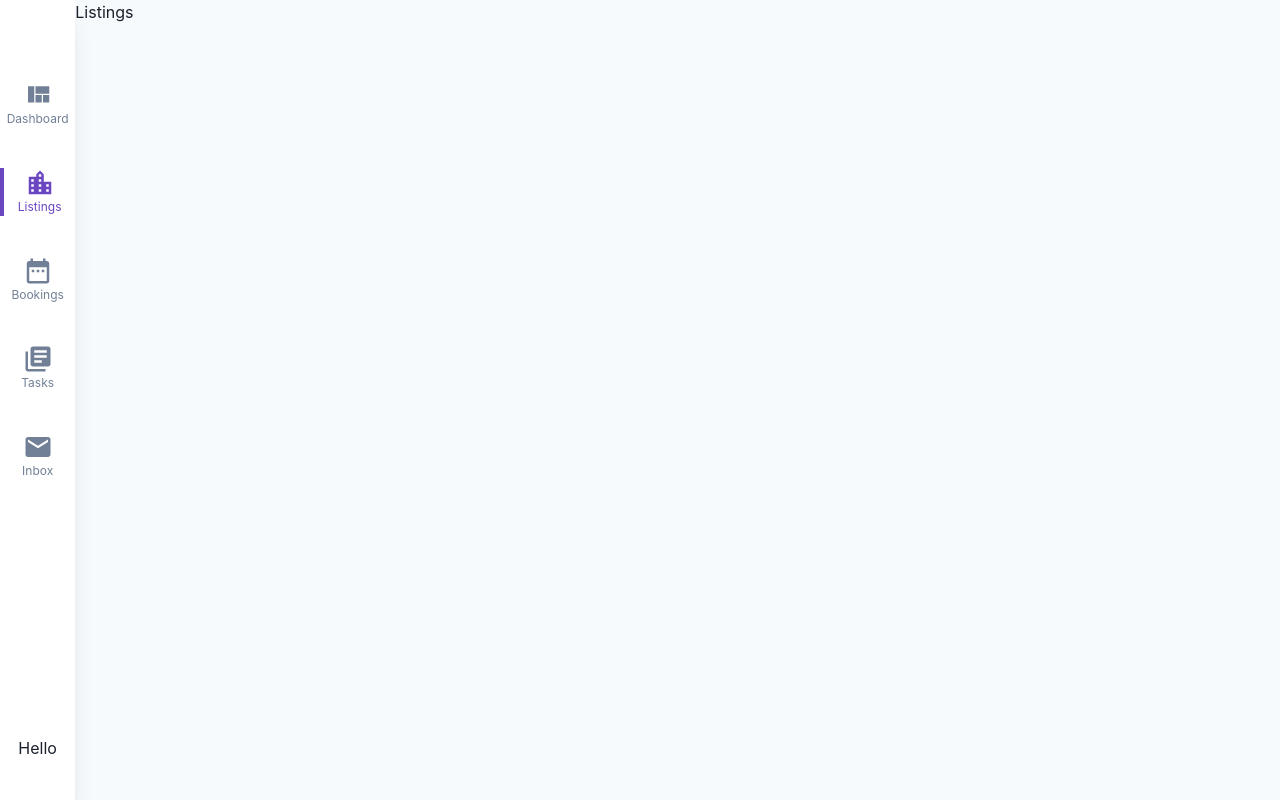
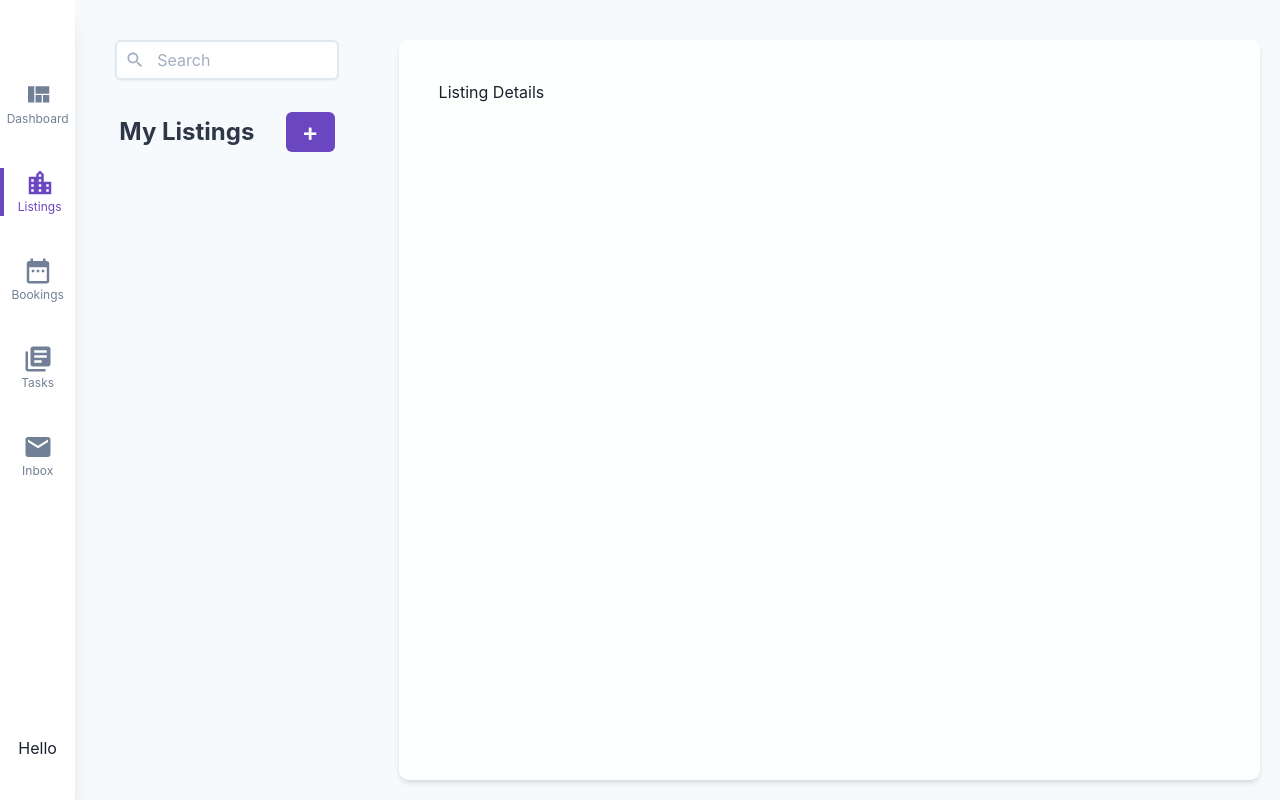
Before and after one commit to ifindev/property-listing-renting, a React (Create React App) app: page / in a window 1280 px wide. Built offline with nearby package versions, Linux system fonts and the light colour scheme.

Commit message:
Add SearchField component in Listings

```diff
--- a/src/pages/HostMainPage.jsx
+++ b/src/pages/HostMainPage.jsx
@@ -3,19 +3,18 @@ import { Flex } from '@chakra-ui/react';
 import { SideNavbar } from '../components';
 import Listings from './Listings';
 
-const UserDashboard = () => {
+const HostMainPage = () => {
   const [selectedMenu, setSelectedMenu] = useState('Listings');
   const menus = ['Dashboard', 'Listings', 'Bookings', 'Tasks', 'Inbox'];
   return (
     <div>
-      <Flex style={{ height: '100vh' }} bg="gray.50">
+      <Flex style={{ height: '100vh', overflow: 'hidden' }} bg="gray.50">
         <SideNavbar
           menus={menus}
           selectedMenu={selectedMenu}
           handleSelectedMenu={setSelectedMenu}
         />
         <Flex w="100%">
-          <div className="flex-auto bg-gray-100 p-8">
           {selectedMenu === 'Dashboard' ? (
             <p>Dashboard</p>
           ) : selectedMenu === 'Listings' ? (
@@ -27,11 +26,10 @@ const UserDashboard = () => {
           ) : (
             <p>Inbox</p>
           )}
-          </div>
         </Flex>
       </Flex>
     </div>
   );
 };
 
-export default UserDashboard;
+export default HostMainPage;
--- a/src/pages/Listings.jsx
+++ b/src/pages/Listings.jsx
@@ -1,9 +1,96 @@
 import React from 'react';
+import {
+  Box,
+  Flex,
+  InputGroup,
+  InputLeftElement,
+  Input,
+  Text,
+  Button,
+} from '@chakra-ui/react';
+import { MdSearch, MdAddCircleOutline } from 'react-icons/md';
 
 const Listings = () => {
   return (
+    <Flex pt={10} pb={5} px={5} height="100%" w="100%">
+      <Flex
+        px={5}
+        w={350}
+        flexDir="column"
+        overflow="scroll"
+        sx={{
+          '&::-webkit-scrollbar': {
+            display: 'none',
+          },
+          '&::-webkit-scrollbar-thumb': {
+            display: 'none',
+          },
+        }}
+      >
+        <SearchField />
+        <Box mt={8}>
+          <Flex justifyContent="space-between" alignItems="center" px={1}>
+            <Text fontSize="2xl" color="gray.700">
+              <strong>My Listings</strong>
+            </Text>
+            <Button
+              bg="purple.600"
+              color="white"
+              fontSize={25}
+              sx={{
+                '&:hover, &:active': {
+                  backgroundColor: 'purple.500',
+                },
+              }}
+              _focus={{
+                outline: 'none',
+              }}
+            >
+              +
+            </Button>
+          </Flex>
+        </Box>
+      </Flex>
+      <Flex
+        ml={10}
+        p={10}
+        w="100%"
+        bg="whiteAlpha.900"
+        boxShadow="md"
+        borderRadius={10}
+      >
+        Listing Details
+      </Flex>
+    </Flex>
+  );
+};
+
+const SearchField = () => {
+  return (
     <div>
-      <h2>Listings</h2>
+      <InputGroup>
+        <InputLeftElement
+          pointerEvents="none"
+          children={
+            <Text fontSize={20} color="gray.400">
+              <MdSearch />
+            </Text>
+          }
+        />
+        <Input
+          type="search"
+          placeholder="Search"
+          boxShadow="sm"
+          backgroundColor="white"
+          borderWidth={2}
+          _hover={{
+            borderColor: 'purple.300',
+          }}
+          _focus={{
+            borderColor: 'purple.600',
+          }}
+        />
+      </InputGroup>
     </div>
   );
 };
```
Also changed, not shown: 1 other file (tests, documents, lock files or other folders). Lines whose indentation alone changed are shown as unchanged.
